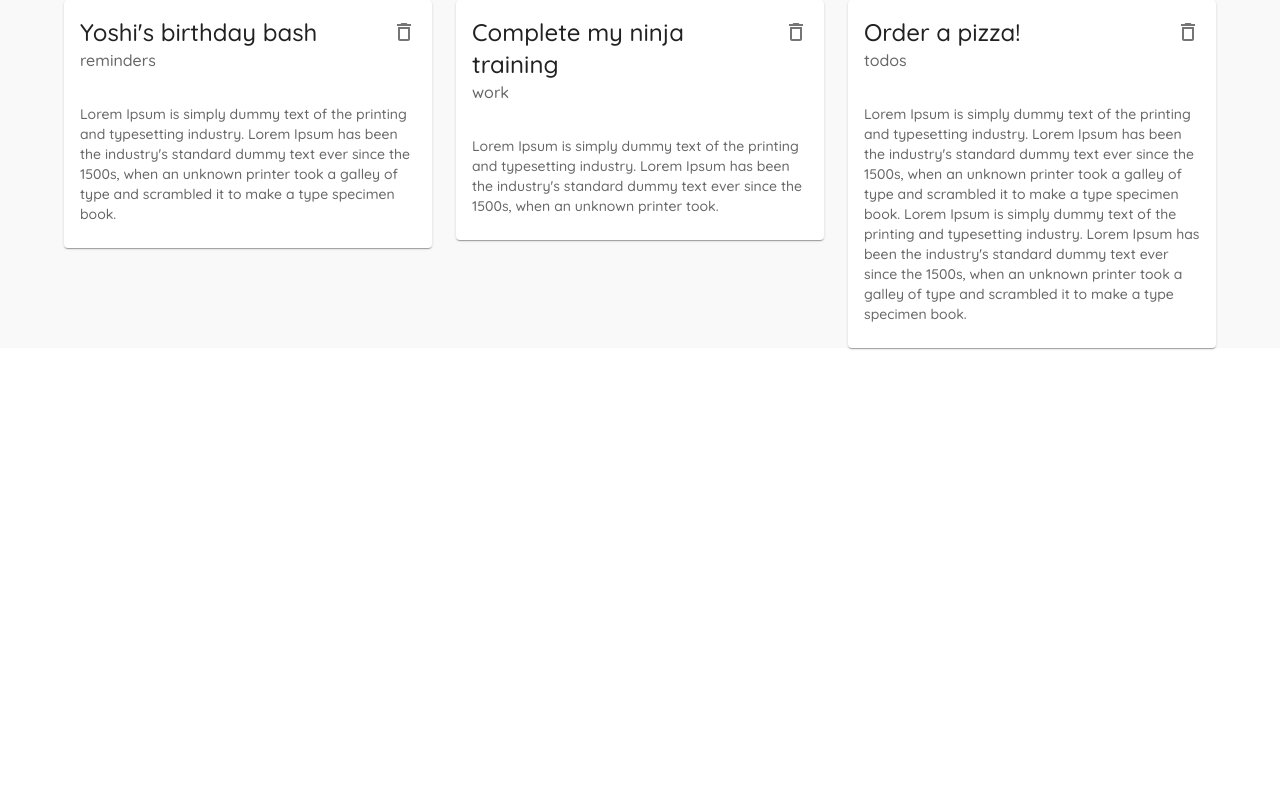
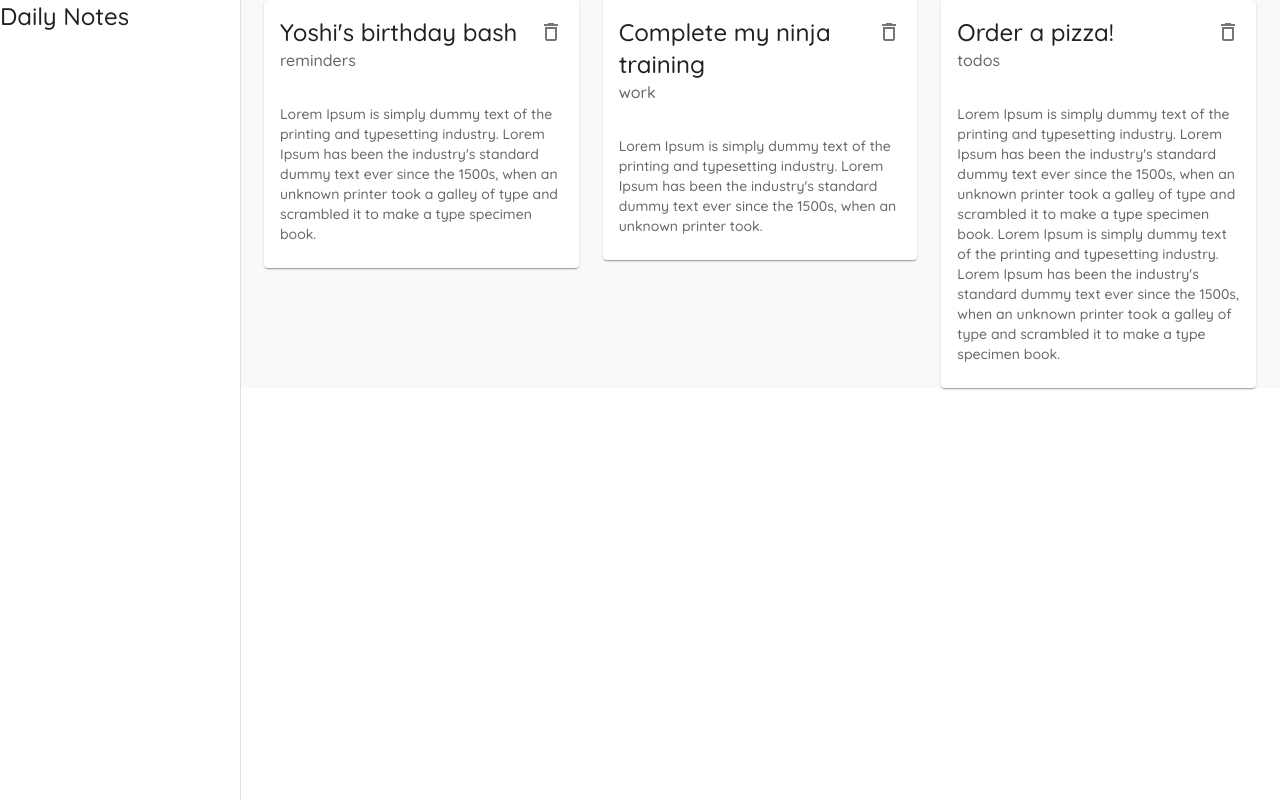
Before and after one commit to KazutoKuro/materialui-notes, a React (Create React App) app: page / in a window 1280 px wide. Built offline with nearby package versions, Linux system fonts and the light colour scheme; data requests are answered from the project's data file.

Commit message:
L-13:Permanent Drawer

```diff
--- a/src/components/Layout.js
+++ b/src/components/Layout.js
@@ -1,20 +1,46 @@
 import { makeStyles } from '@mui/styles'
 import React from 'react'
+import Drawer from '@mui/material/Drawer';
+import Typography from '@mui/material/Typography';
+
+const drawerWidth = 240
 
 const useStyles = makeStyles({
     page: {
         background: '#f9f9f9',
         width: '100%'
+    },
+    drawer: {
+        width: drawerWidth
+    },
+    drawerPaper: {
+        width: drawerWidth
+    },
+    root: {
+        display: 'flex'
     }
 })
 
 export default function Layout({ children}) {
     const classes = useStyles()
     return (
-        <div>
+        <div className={classes.root}>
             {/* app bar */}
 
             {/* side drawer */}
+            <Drawer
+                className={classes.drawer}
+                variant="permanent"
+                anchor="left"
+                classes={{ paper: classes.drawerPaper }}
+            >
+                <div>
+                    <Typography variant="h5" >
+                        Daily Notes
+                    </Typography>
+                </div>
+            </Drawer>
+
             <div className={classes.page}>
                 {children}
             </div>
```
